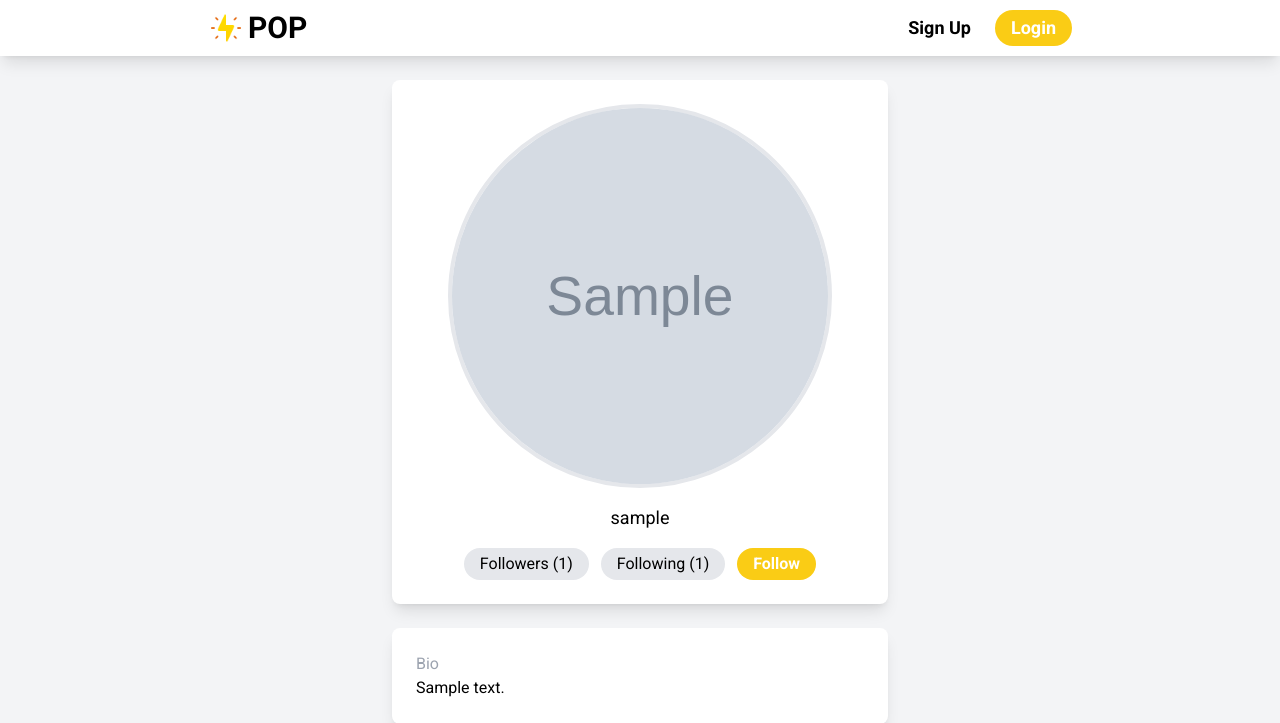
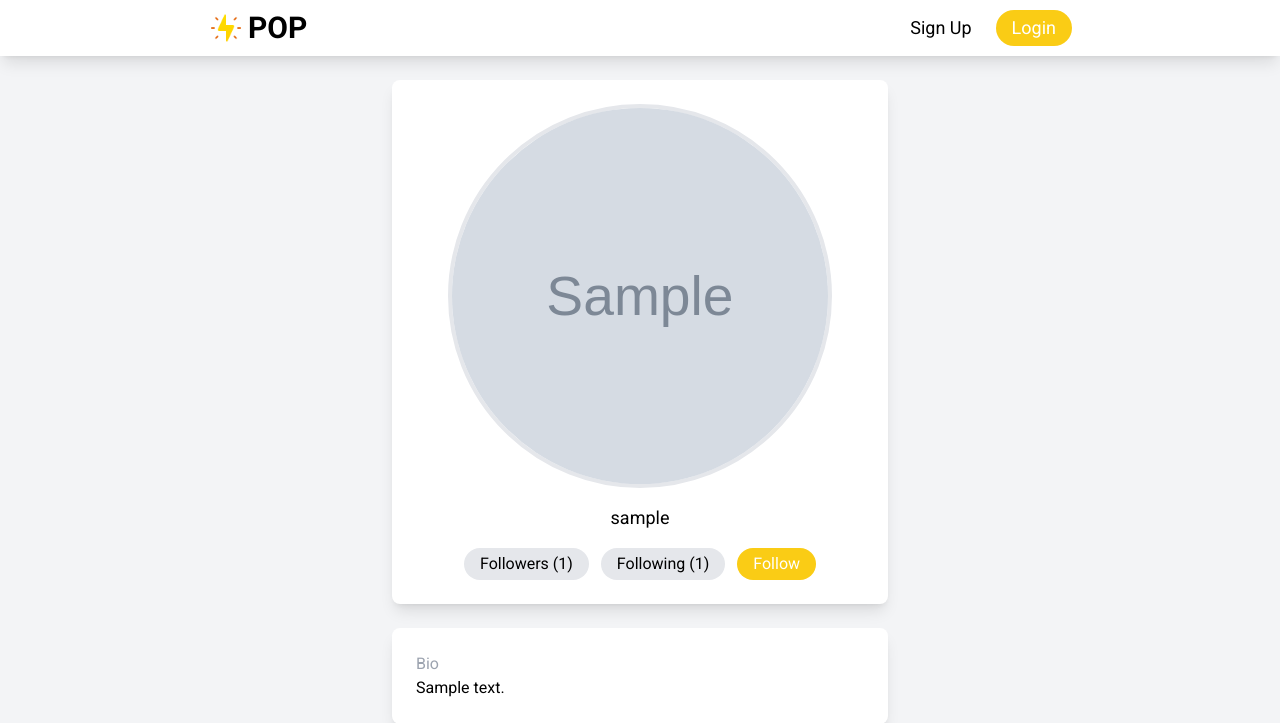
Before and after one commit to barnatakacs/pop, a Django app: template users/templates/users/profile.html in a window 1280 px wide. Shown: the top 723 px of the page. Run offline with Django 3.2, Linux system fonts and the light colour scheme; the template is opened without the code that fills it: most values are stand-ins (such as "Sample title", 1, 10 or a date in 2020); form fields are guessed from the names that the template uses.

Commit message:
css changes

```diff
--- a/core/templates/core/base.html
+++ b/core/templates/core/base.html
@@ -52,48 +52,48 @@
                 </a>
             </div>
             <a href="{% url "core:logout" %}" class="px-4 py-1 bg-yellow-400 rounded-full hover:bg-yellow-500">
-                <h2 class="font-semibold text-lg text-white">Logout</h2>
+                <h2 class="font-medium text-lg text-white">Logout</h2>
             </a>
         </div>
         {% else %}
             <a href="{% url "core:signup" %}" class="px-3 py-1 hover:text-yellow-400">
-                <h2 class="font-semibold text-lg">Sign Up</h2>
+                <h2 class="font-medium text-lg">Sign Up</h2>
             </a>
             <a href="{% url "core:login" %}" class="px-4 py-1 bg-yellow-400 rounded-full hover:bg-yellow-500">
-                <h2 class="font-semibold text-lg text-white">Login</h2>
+                <h2 class="font-medium text-lg text-white">Login</h2>
             </a>
         {% endif %}
         </div>
     </nav>
 
         {% if request.user.is_authenticated %}
-        <div class="w-52 shadow-lg rounded-lg px-3 py-3 space-y-4 h-fit bg-white fixed top-20 left-52">
-            <a href="{% url "core:index" %}" class="hover:text-yellow-400 active:text-yellow-400 block">
+        <div class="w-52 shadow-lg rounded-lg px-3 py-3 space-y-3 h-fit bg-white fixed top-20 left-52">
+            <a href="{% url "core:index" %}" class="p-2 rounded-lg hover:bg-gray-200 block">
                 <div class="flex items-center space-x-3">
                     <img class="h-5" src="{% static "home2.png" %}">
                     <h2 class="text-xl">Home</h1>
                 </div>
             </a>
-            <a href="{% url "posts:explore" %}" class="hover:text-yellow-400 active:text-yellow-400 block">
+            <a href="{% url "posts:explore" %}" class="p-2 rounded-lg hover:bg-gray-200 block">
                 <div class="flex items-center space-x-3">
                     <img class="h-5" src="{% static "search2.png" %}">
                     <h2 class="text-xl">Explore</h1>
                 </div>
             </a>
-            <a href="{% url "posts:saved" %}" class="hover:text-yellow-400 active:text-yellow-400 block">
+            <a href="{% url "posts:saved" %}" class="p-2 rounded-lg hover:bg-gray-200 block">
                 <div class="flex items-center space-x-3">
                     <img class="h-5" src="{% static "save.png" %}">
                     <h2 class="text-xl">Saved</h1>
                 </div>
             </a>
-            <a href="#" class="hover:text-yellow-400 active:text-yellow-400 block">
+            <a href="#" class="p-2 rounded-lg hover:bg-gray-200 block">
                 <div class="flex items-center space-x-3">
                     <img class="h-5" src="{% static "comment2.png" %}">
                     <h2 class="text-xl">Chats</h1>
                 </div>
             </a>
-            <a href="{% url "posts:new" %}" class="rounded-lg shadow-lg bg-yellow-400 text-white hover:bg-yellow-500 text-center block">
-                    <p class="font-semibold text-lg">New Post</p>
+            <a href="{% url "posts:new" %}" class="p-2 rounded-lg shadow-lg bg-yellow-400 text-white hover:bg-yellow-500 text-center block">
+                    <p class="font-medium text-xl">New Post</p>
             </a>
         </div>
         {% endif %}
--- a/core/templates/core/post.html
+++ b/core/templates/core/post.html
@@ -24,7 +24,7 @@
                 onclick="document.getElementById('confirm-delete-{{ post.id }}').style.display = 'block';
                 document.getElementById('delete-btn-{{ post.id }}').style.display = 'none';"
                 id="delete-btn-{{ post.id }}"
-                class="px-2 py-1 rounded-lg bg-red-500 hover:bg-red-700 text-white font-semibold">
+                class="px-2 py-1 rounded-lg bg-red-500 hover:bg-red-700 text-white font-medium">
                      Delete
             </button>
             {% endif %}
@@ -37,9 +37,9 @@
 
     <div class="p-2 mt-2 rounded-lg bg-gray-100" id="confirm-delete-{{ post.id }}" style="display: none;">
         <p class="mb-2 text-lg font-normal">Are you sure you want to delete this post?</p>
-        <button type="submit" class="delete-post-btn mr-1 px-2 py-1 text-md text-white font-semibold rounded-lg bg-red-500 hover:bg-red-700">Yes, Delete</button>
+        <button type="submit" class="delete-post-btn mr-1 px-2 py-1 text-md text-white font-medium rounded-lg bg-red-500 hover:bg-red-700">Yes, Delete</button>
         <button type="button"
-                class="px-2 py-1 text-md text-white font-semibold rounded-lg bg-gray-300 hover:bg-gray-400"
+                class="px-2 py-1 text-md text-white font-medium rounded-lg bg-gray-300 hover:bg-gray-400"
                 onclick="document.getElementById('confirm-delete-{{ post.id }}').style.display = 'none';
                          document.getElementById('delete-btn-{{ post.id }}').style.display = 'block';">
             Cancel
--- a/posts/templates/posts/new.html
+++ b/posts/templates/posts/new.html
@@ -51,8 +51,8 @@
             {% endif %}
 
             <div class="flex space-x-3">
-                <a class="w-full mt-3 mb-3 px-4 py-1 text-lg bg-gray-300 hover:bg-gray-400 shadow-lg rounded-lg text-white font-semibold text-center" href="{% url "core:index" %}">Cancel</a>
-                <button class="w-full mt-3 mb-3 px-4 py-1 text-lg bg-yellow-400 hover:bg-yellow-500 shadow-lg rounded-lg text-white font-semibold">Post</button>
+                <a class="w-full mt-3 mb-3 px-4 py-1 text-lg bg-gray-300 hover:bg-gray-400 shadow-lg rounded-lg text-white font-medium text-center" href="{% url "core:index" %}">Cancel</a>
+                <button class="w-full mt-3 mb-3 px-4 py-1 text-lg bg-yellow-400 hover:bg-yellow-500 shadow-lg rounded-lg text-white font-medium">Post</button>
             </div>
         </form>
     </div>
--- a/users/templates/users/edit_profile.html
+++ b/users/templates/users/edit_profile.html
@@ -49,8 +49,8 @@
             {% endif %}
 
             <div class="flex space-x-3">
-                <a class="w-full mt-3 mb-3 px-4 py-1 text-lg bg-gray-300 hover:bg-gray-400 shadow-lg rounded-lg text-white font-semibold text-center" href="{% url 'users:profile' profile.user.username %}">Cancel</a>
-                <button class="w-full mt-3 mb-3 px-4 py-1 text-lg bg-yellow-400 hover:bg-yellow-500 shadow-lg rounded-lg text-white font-semibold">Done</button>
+                <a class="w-full mt-3 mb-3 px-4 py-1 text-lg bg-gray-300 hover:bg-gray-400 shadow-lg rounded-lg text-white font-medium text-center" href="{% url 'users:profile' profile.user.username %}">Cancel</a>
+                <button class="w-full mt-3 mb-3 px-4 py-1 text-lg bg-yellow-400 hover:bg-yellow-500 shadow-lg rounded-lg text-white font-medium">Done</button>
             </div>
         </form>
     </div>
--- a/users/templates/users/profile.html
+++ b/users/templates/users/profile.html
@@ -27,18 +27,18 @@
                     {% csrf_token %}
                     {% if is_following %}
                         <button type="submit" class="flex px-4 py-1 rounded-full bg-yellow-400 hover:bg-yellow-500 flex items-center space-x-2">
-                            <p class="text-white font-semibold">Following</p>
+                            <p class="text-white font-medium">Following</p>
                             <img class="h-4" src="{% static "tick.png" %}">
                         </button>
                     {% else %}
                         <button type="submit" class="px-4 py-1 rounded-full bg-yellow-400 hover:bg-yellow-500">
-                            <p class="text-white font-semibold">Follow</p>
+                            <p class="text-white font-medium">Follow</p>
                         </button>
                     {% endif %}
                 </form>
                 {% else %}
                 <a href="{% url "users:edit" %}" class="px-4 py-1 bg-yellow-400 rounded-full bg-yellow-400 hover:bg-yellow-500">
-                    <p class="text-white font-semibold">Edit Profile</p>
+                    <p class="text-white font-medium">Edit Profile</p>
                 </a>
                 {% endif %}
             </div>
```
Also changed, not shown: db.sqlite3.
